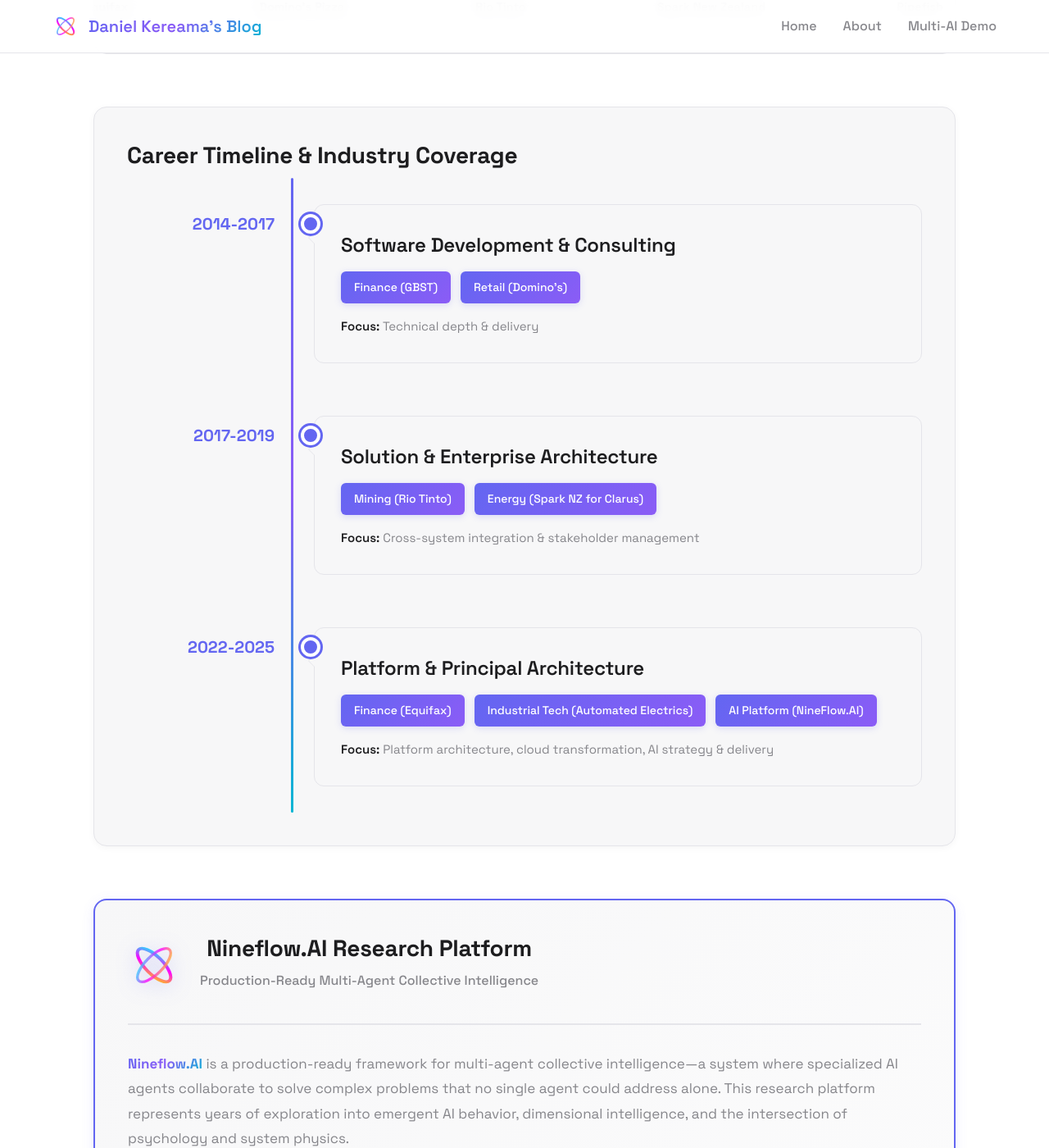
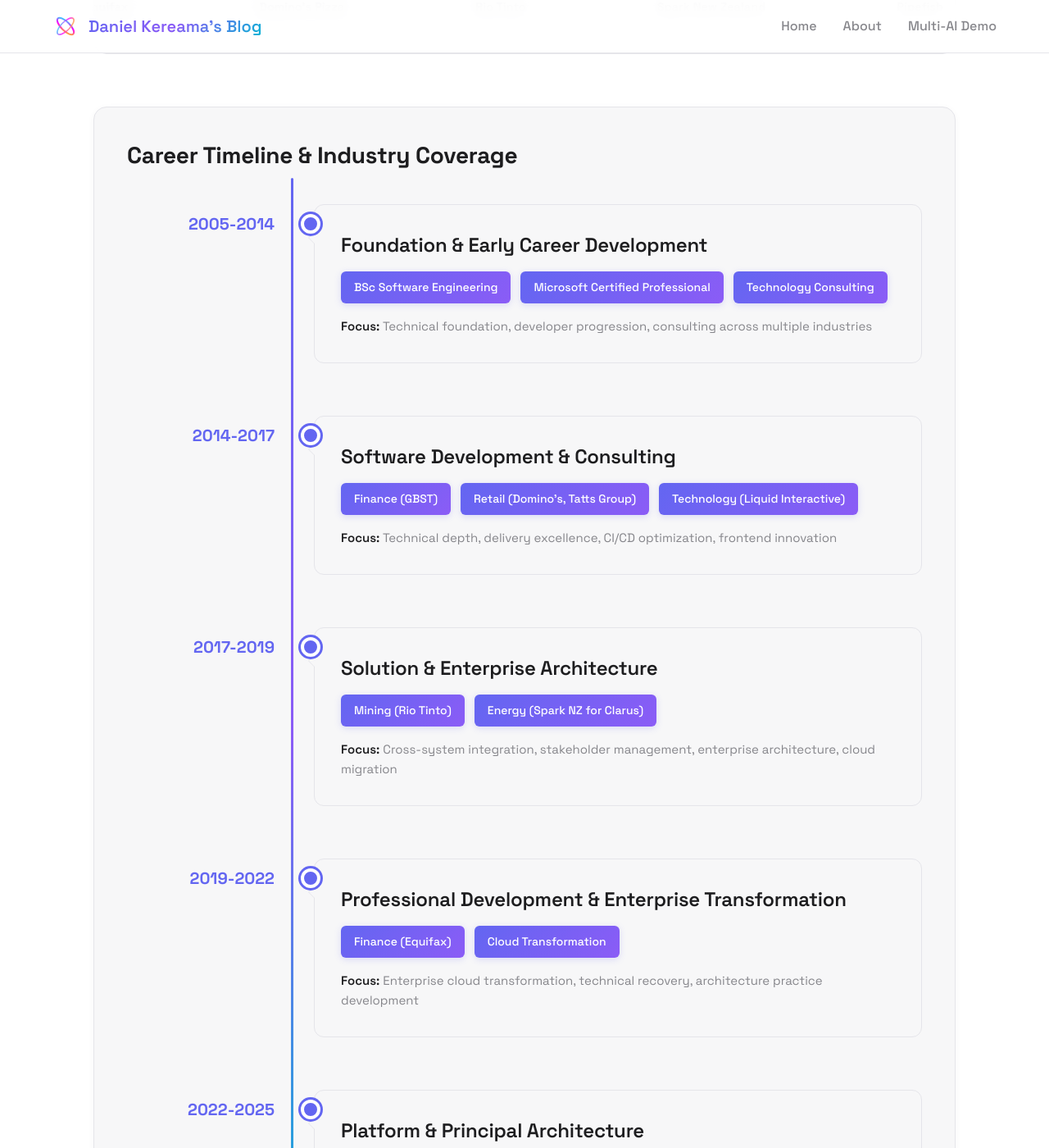
Before and after one commit to nineflowAmin/daniel-kereama.github.io, a Jekyll site: the page built from about.md, in a window 1280 px wide and 1400 px high, scrolled down 1264 px. Shown: the whole window at 82% size. Built offline with Jekyll 4.4.1, drawn with Linux system fonts in a browser that asks for light colours; some of the changed text lies outside the part shown.

Commit message:
Update Career Timeline: Start from 2005 with 5-stage progression - Added Foundation & Early Career Development (2005-2014), expanded timeline to show full career progression from degree through platform architecture

```diff
--- a/about.md
+++ b/about.md
@@ -138,15 +138,31 @@ title: "About"
     <h2 class="section-title">Career Timeline & Industry Coverage</h2>
     <div class="timeline-container">
       <div class="timeline-item">
+        <div class="timeline-period">2005-2014</div>
+        <div class="timeline-content">
+          <h3 class="timeline-role">Foundation & Early Career Development</h3>
+          <div class="timeline-industries">
+            <span class="industry-tag">BSc Software Engineering</span>
+            <span class="industry-tag">Microsoft Certified Professional</span>
+            <span class="industry-tag">Technology Consulting</span>
+          </div>
+          <div class="timeline-focus">
+            <strong>Focus:</strong> Technical foundation, developer progression, consulting across multiple industries
+          </div>
+        </div>
+      </div>
+
+      <div class="timeline-item">
         <div class="timeline-period">2014-2017</div>
         <div class="timeline-content">
           <h3 class="timeline-role">Software Development & Consulting</h3>
           <div class="timeline-industries">
             <span class="industry-tag">Finance (GBST)</span>
-            <span class="industry-tag">Retail (Domino's)</span>
+            <span class="industry-tag">Retail (Domino's, Tatts Group)</span>
+            <span class="industry-tag">Technology (Liquid Interactive)</span>
           </div>
           <div class="timeline-focus">
-            <strong>Focus:</strong> Technical depth & delivery
+            <strong>Focus:</strong> Technical depth, delivery excellence, CI/CD optimization, frontend innovation
           </div>
         </div>
       </div>
@@ -160,7 +176,21 @@ title: "About"
             <span class="industry-tag">Energy (Spark NZ for Clarus)</span>
           </div>
           <div class="timeline-focus">
-            <strong>Focus:</strong> Cross-system integration & stakeholder management
+            <strong>Focus:</strong> Cross-system integration, stakeholder management, enterprise architecture, cloud migration
+          </div>
+        </div>
+      </div>
+
+      <div class="timeline-item">
+        <div class="timeline-period">2019-2022</div>
+        <div class="timeline-content">
+          <h3 class="timeline-role">Professional Development & Enterprise Transformation</h3>
+          <div class="timeline-industries">
+            <span class="industry-tag">Finance (Equifax)</span>
+            <span class="industry-tag">Cloud Transformation</span>
+          </div>
+          <div class="timeline-focus">
+            <strong>Focus:</strong> Enterprise cloud transformation, technical recovery, architecture practice development
           </div>
         </div>
       </div>
```
Also changed, not shown: other parts of about.md (+1 -1 lines).
